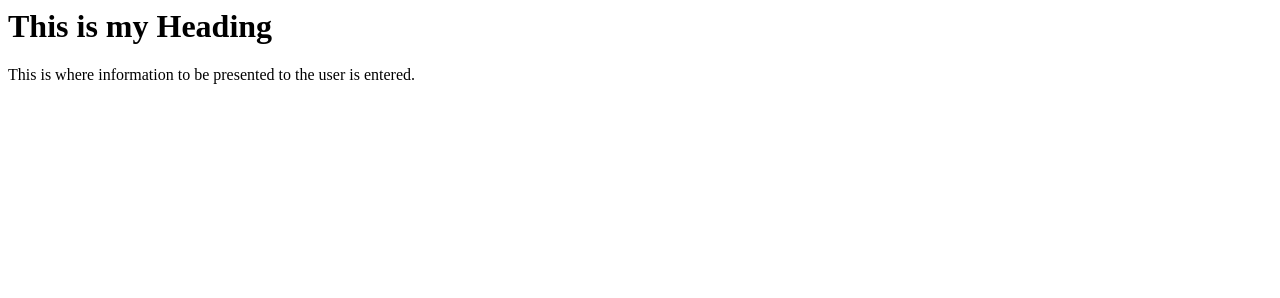
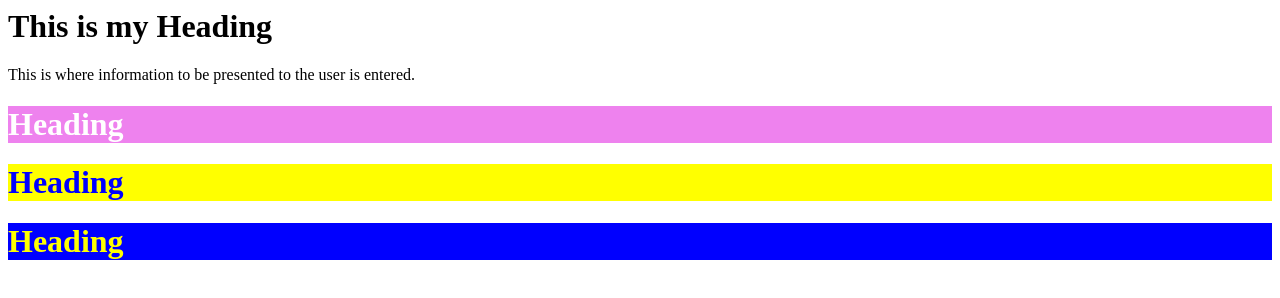
Before and after one commit to Greenlegend0915/tempo, a plain HTML site: page index.html in a window 1280 px wide. Drawn offline with Linux system fonts and the light colour scheme.

Commit message:
Update index.html

```diff
--- a/index.html
+++ b/index.html
@@ -7,5 +7,18 @@ The title of the webpage
 <body>
 <h1>This is my Heading</h1>
 This is where information to be presented to the user is entered.
+ <div style="background-color:violet">
+  <h1 style="color:white">Heading</h1>
+</div>
+
+<div style="background-color:yellow">
+  <h1 style="color:blue">Heading</h1>
+</div>
+
+<div style="background-color:blue">
+  <h1 style="color:yellow">Heading</h1>
+</div>
+
+
 </body>
 </html>
```
